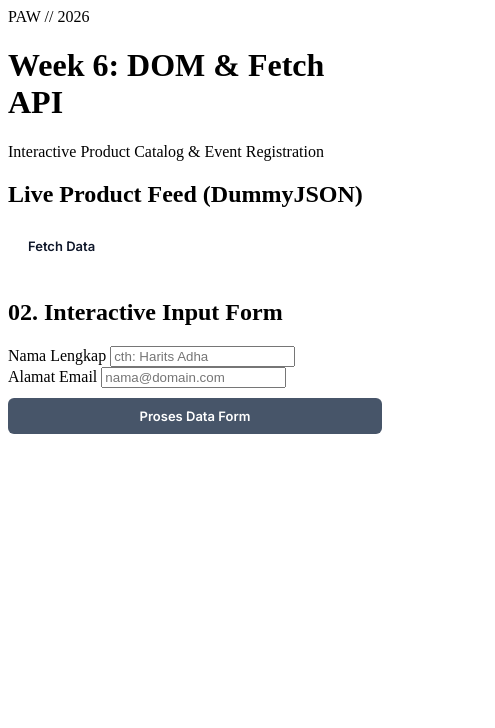
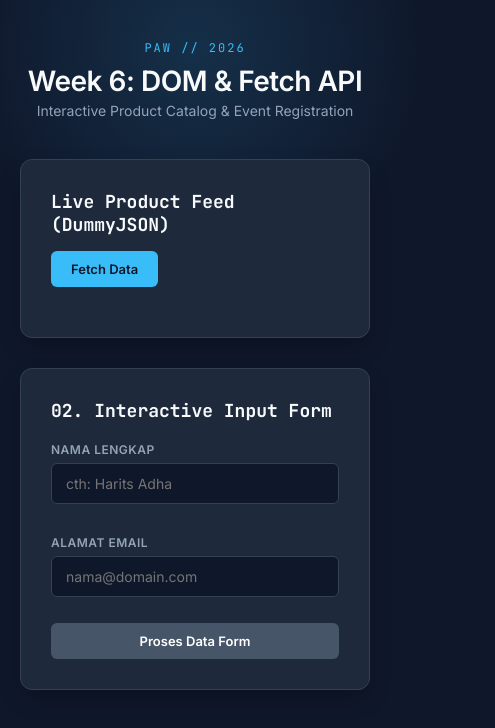
Before and after one commit to MuhammadHaritsAdha/Week6-KelasB-20240140073, a plain HTML site: page index.html in a window 390 px wide. Shown: the whole page, 495 px wide, since content can reach past the window. Drawn offline with Linux system fonts and the light colour scheme.

Commit message:
sempurnakan layout form input, pesan error, dan responsive design

```diff
--- a/style.css
+++ b/style.css
@@ -1,3 +1,100 @@
+:root {
+    --bg-color: #0f172a;
+    --card-bg: #1e293b;
+    --border-color: #334155;
+    --text-main: #f8fafc;
+    --text-muted: #94a3b8;
+    --accent: #38bdf8;
+    --accent-hover: #0ea5e9;
+    --danger: #f43f5e;
+    --success: #10b981;
+}
+
+* {
+    box-sizing: border-box;
+    margin: 0;
+    padding: 0;
+    font-family: 'Inter', sans-serif;
+}
+
+body {
+    background-color: var(--bg-color);
+    color: var(--text-main);
+    min-height: 100vh;
+    padding: 40px 20px;
+    position: relative;
+    overflow-x: hidden;
+}
+
+.glow-bg {
+    position: absolute;
+    top: -100px;
+    left: 50%;
+    transform: translateX(-50%);
+    width: 600px;
+    height: 300px;
+    background: radial-gradient(circle, rgba(56, 189, 248, 0.15) 0%, rgba(15, 23, 42, 0) 70%);
+    z-index: -1;
+}
+
+.header {
+    text-align: center;
+    margin-bottom: 40px;
+}
+
+.logo-tag {
+    font-family: 'JetBrains Mono', monospace;
+    font-size: 12px;
+    color: var(--accent);
+    letter-spacing: 2px;
+    text-transform: uppercase;
+    margin-bottom: 8px;
+}
+
+.header h1 {
+    font-size: 28px;
+    font-weight: 700;
+    letter-spacing: -0.5px;
+}
+
+.header p {
+    color: var(--text-muted);
+    font-size: 14px;
+    margin-top: 4px;
+}
+
+.wrapper {
+    max-width: 960px;
+    margin: 0 auto;
+    display: flex;
+    flex-direction: column;
+    gap: 30px;
+}
+
+.panel {
+    background: var(--card-bg);
+    border: 1px solid var(--border-color);
+    border-radius: 12px;
+    padding: 30px;
+    box-shadow: 0 10px 25px -5px rgba(0, 0, 0, 0.3);
+}
+
+.panel-header {
+    display: flex;
+    justify-content: space-between;
+    align-items: center;
+    margin-bottom: 20px;
+    flex-wrap: wrap;
+    gap: 15px;
+}
+
+.panel-header h2 {
+    font-size: 18px;
+    font-weight: 600;
+    font-family: 'JetBrains Mono', monospace;
+    color: var(--text-main);
+}
+
 /* Button Styles */
 button {
     font-family: 'Inter', sans-serif;
@@ -87,6 +184,65 @@ button {
     font-weight: 700;
 }
 
+/* Form Custom */
+.input-row {
+    display: grid;
+    grid-template-columns: 1fr 1fr;
+    gap: 15px;
+}
+
+@media(max-width: 650px) {
+    .input-row {
+        grid-template-columns: 1fr;
+    }
+}
+
+.input-group {
+    margin-bottom: 16px;
+}
+
+.input-group label {
+    display: block;
+    font-size: 12px;
+    font-weight: 600;
+    color: var(--text-muted);
+    margin-bottom: 6px;
+    text-transform: uppercase;
+    letter-spacing: 0.5px;
+}
+
+.input-group input, .input-group select {
+    width: 100%;
+    padding: 11px 14px;
+    background: #0f172a;
+    border: 1px solid var(--border-color);
+    border-radius: 6px;
+    color: white;
+    font-size: 14px;
+    outline: none;
+    transition: border-color 0.2s;
+}
+
+.input-group input:focus, .input-group select:focus {
+    border-color: var(--accent);
+}
+
+.error-msg {
+    color: var(--danger);
+    font-size: 11px;
+}
+
+.success-card {
+    margin-top: 15px;
+    padding: 14px;
+    background: rgba(16, 185, 129, 0.1);
+    border: 1px solid var(--success);
+    color: var(--success);
+    border-radius: 6px;
+    font-size: 13px;
+    font-family: 'JetBrains Mono', monospace;
+}
+
 /* Loader style */
 .loader {
     text-align: center;
```
